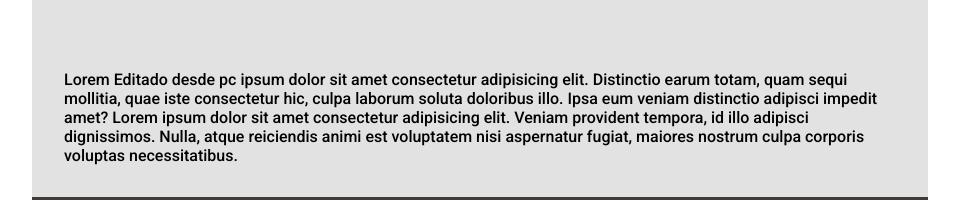
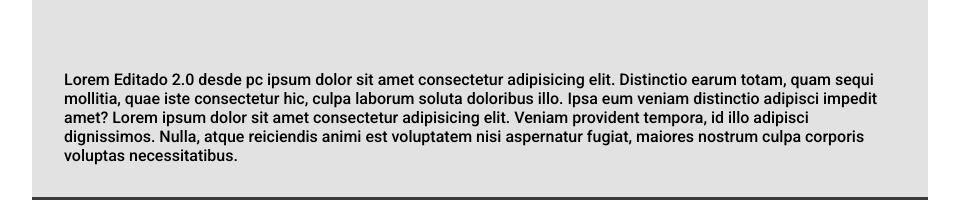
Before and after one commit to mateopineiroa/Inmobiliaria-Pineiro, a plain HTML site: page index.html in a window 1280 px wide. Shown: the part 1354-1554 px from the top of the page, without its empty margins (160-1119 px from the left). Drawn offline with Linux system fonts and the light colour scheme; grey boxes are pictures that could not be loaded.

Commit message:
Hago otro edit. Pruebo subir solo con git push, en vez de previamente git pull

```diff
--- a/index.html
+++ b/index.html
@@ -31,7 +31,7 @@
             <iframe width="560" height="315" src="https://www.youtube.com/embed/jHWKtQHXVJg" title="YouTube video player" frameborder="0" allow="accelerometer; autoplay; clipboard-write; encrypted-media; gyroscope; picture-in-picture" allowfullscreen></iframe>
         </article>
         <article>
-            <p>Lorem Editado desde pc ipsum dolor sit amet consectetur adipisicing elit. Distinctio earum totam, quam sequi mollitia, quae iste consectetur hic, culpa laborum soluta doloribus illo. Ipsa eum veniam distinctio adipisci impedit amet? Lorem ipsum dolor sit amet consectetur adipisicing elit. Veniam provident tempora, id illo adipisci dignissimos. Nulla, atque reiciendis animi est voluptatem nisi aspernatur fugiat, maiores nostrum culpa corporis voluptas necessitatibus.</p>
+            <p>Lorem Editado 2.0 desde pc ipsum dolor sit amet consectetur adipisicing elit. Distinctio earum totam, quam sequi mollitia, quae iste consectetur hic, culpa laborum soluta doloribus illo. Ipsa eum veniam distinctio adipisci impedit amet? Lorem ipsum dolor sit amet consectetur adipisicing elit. Veniam provident tempora, id illo adipisci dignissimos. Nulla, atque reiciendis animi est voluptatem nisi aspernatur fugiat, maiores nostrum culpa corporis voluptas necessitatibus.</p>
         </article>
     </section>
     <footer>
```
